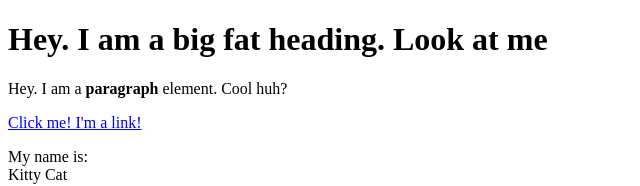
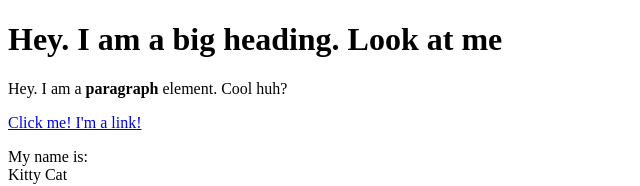
Before and after one commit to akhtar-gb/cartoon-hero, a plain HTML site: page test.html in a window 1280 px wide. Shown: the top 186 px of the page, without its empty margins (0-640 px from the left). Drawn offline with Linux system fonts and the light colour scheme.

Commit message:
Revert "Update test.html"
This reverts commit c6545e8e8d27a0df52805fba34b4ac5ee0c02e75.

```diff
--- a/test.html
+++ b/test.html
@@ -8,7 +8,7 @@
 
 <body>
 
-    <h1> Hey. I am a big fat heading. Look at me </h1>
+    <h1> Hey. I am a big heading. Look at me </h1>
     <p>Hey. I am a <b>paragraph</b> element. Cool huh?</p>
     <a href="https://google.com" target="_blank" title="Let's go to Google">Click me! I'm a link!</a>
     <p>My name is: <br>
```
